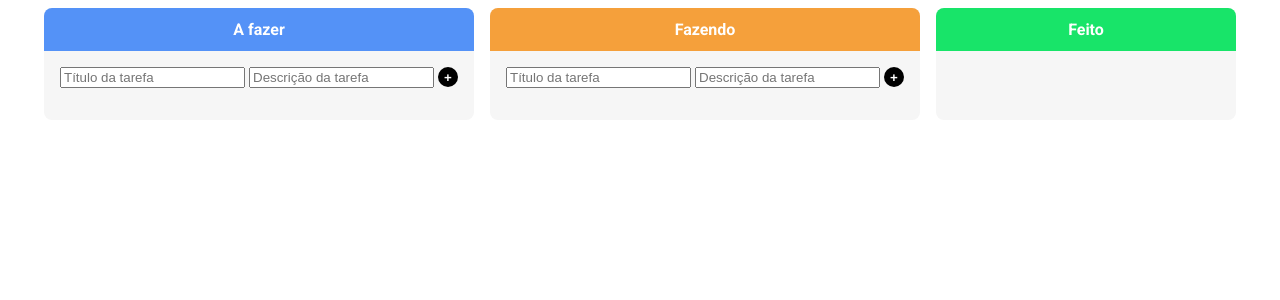
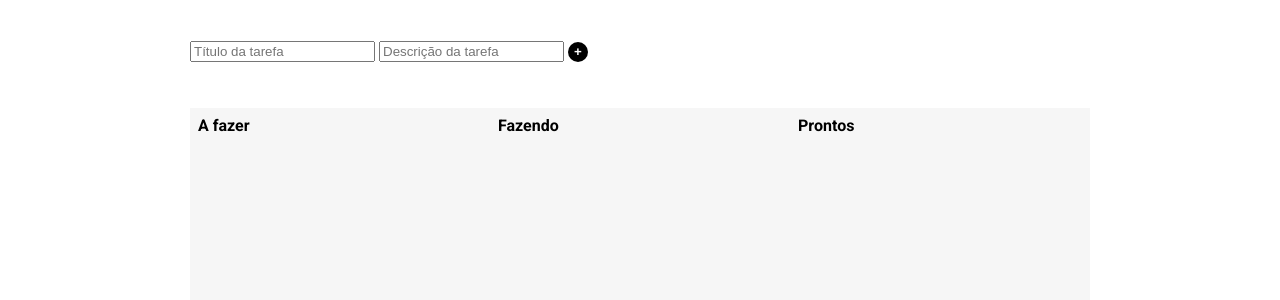
Before and after one commit to portellaluana/kanban-dashboard, a React (Vite) app: page / in a window 1280 px wide. Shown: the top 300 px of the page. Built offline with nearby package versions, Linux system fonts and the light colour scheme.

Commit message:
fix/ajustando colunagem drag on drop

```diff
--- a/src/App.tsx
+++ b/src/App.tsx
@@ -1,13 +1,9 @@
-import  Doing  from "./components/doing/Doing";
-import { Done } from "./components/done/Done";
-import  Todo  from "./components/todo/Todo";
+import Dashboard from "./components/Dashboard";
 
 function App() {
   return (
     <div className="dashboard">
-      <Todo></Todo>
-      <Doing></Doing>
-      <Done></Done>
+      <Dashboard/>
     </div>
   );
 }
--- /dev/null
+++ b/src/components/Dashboard.tsx
@@ -0,0 +1,116 @@
+import { Tarefa } from "../Tarefa";
+import { useState, useEffect } from "react";
+import { DragDropContext, Droppable } from "@hello-pangea/dnd";
+
+function Dashboard() {
+  const [columns, setColumns] = useState([
+    { id: 'tasks-a-fazer', title: 'A fazer', tasks: [] },
+    { id: 'tasks-fazendo', title: 'Fazendo', tasks: [] },
+    { id: 'tasks-prontas', title: 'Prontos', tasks: [] },
+  ]);
+
+  const [taskName, setTaskName] = useState('');
+  const [taskDescription, setTaskDescription] = useState('');
+
+  function handleAddTask(columnIndex, taskName, taskDescription) {
+    const updatedColumns = columns.map((column, index) => {
+      if (index === columnIndex) {
+        const newTask = {
+          id: `${column.tasks.length + 1}`,
+          name: taskName,
+          description: taskDescription,
+        };
+        return { ...column, tasks: [...column.tasks, newTask] };
+      }
+      return column;
+    });
+
+    setColumns(updatedColumns);
+    updateLocalStorage(updatedColumns);
+    setTaskName('');  // Clear input fields after adding task
+    setTaskDescription('');
+  }
+
+  function onDragEnd(result) {
+    if (!result.destination) {
+      return;
+    }
+
+    const sourceColumnIndex = parseInt(result.source.droppableId, 10);
+    const destinationColumnIndex = parseInt(result.destination.droppableId, 10);
+
+    const sourceIndex = result.source.index;
+    const destinationIndex = result.destination.index;
+
+    const updatedColumns = [...columns];
+    const [movedTask] = updatedColumns[sourceColumnIndex].tasks.splice(sourceIndex, 1);
+    updatedColumns[destinationColumnIndex].tasks.splice(destinationIndex, 0, movedTask);
+
+    setColumns(updatedColumns);
+    updateLocalStorage(updatedColumns);
+  }
+
+  function updateLocalStorage(columns) {
+    columns.forEach((column) => {
+      localStorage.setItem(column.id, JSON.stringify(column.tasks));
+    });
+  }
+
+  useEffect(() => {
+    const storedColumns = columns.map((column) => ({
+      ...column,
+      tasks: JSON.parse(localStorage.getItem(column.id)) || [],
+    }));
+    setColumns(storedColumns);
+  }, []);
+
+  return (
+    <div className="dashboard">
+      <DragDropContext onDragEnd={onDragEnd}>
+        {columns.map((column, columnIndex) => (
+          <Droppable key={column.id} droppableId={columnIndex.toString()} type="list" direction="vertical">
+            {(provided) => (
+              <div className="column" ref={provided.innerRef} {...provided.droppableProps}>
+                 {columnIndex === 0 && (
+                  <form
+                    className="form-container"
+                    onSubmit={(e) => {
+                      e.preventDefault();
+                      handleAddTask(columnIndex, taskName, taskDescription);
+                    }}
+                  >
+                    <input
+                      type="text"
+                      placeholder="Título da tarefa"
+                      className="input"
+                      value={taskName}
+                      onChange={(event) => setTaskName(event.target.value)}
+                    />
+                    <input
+                      type="text"
+                      placeholder="Descrição da tarefa"
+                      className="input"
+                      value={taskDescription}
+                      onChange={(event) => setTaskDescription(event.target.value)}
+                    />
+                    <button type="submit" className="button-add">
+                      +
+                    </button>
+                  </form>
+                )}
+                <h4 className="column-title">{column.title}</h4>
+                {column.tasks.map((task, index) => (
+                  <Tarefa key={task.id} task={task} index={index} />
+                ))}
+                {provided.placeholder}
+
+              </div>
+            )}
+          </Droppable>
+        ))}
+      </DragDropContext>
+    </div>
+  );
+}
+
+export default Dashboard;
--- a/src/components/doing/Doing.tsx
+++ b/src/components/doing/Doing.tsx
@@ -1,94 +1,110 @@
-import { useState, FormEvent, useEffect } from "react";
-import { Tarefa } from "../../Tarefa";
-import { DragDropContext, Droppable } from "@hello-pangea/dnd";
+// import { useState, FormEvent, useEffect } from "react";
+// import { Tarefa } from "../../Tarefa";
+// import { DragDropContext, Droppable } from "@hello-pangea/dnd";
 
-function Doing() {
-  const [taskName, setTaskName] = useState('');
-  const [taskDescription, setTaskDescription] = useState('');
-  const [title, setTitle] = useState([]);
+// function Doing() {
+//   const [taskName, setTaskName] = useState('');
+//   const [taskDescription, setTaskDescription] = useState('');
+//   const [tasks, setTasks] = useState([]);
 
-  function handleAddTask(event: FormEvent) {
-    event.preventDefault();
+//   function handleAddTask(event: FormEvent) {
+//     event.preventDefault();
 
-    if (taskName === "") return;
+//     if (taskName === "") return;
 
-    const newItem = {
-      id: `${title.length + 1}`,
-      name: taskName,
-      description: taskDescription,
-    };
+//     const newItem = {
+//       id: `${tasks.length + 1}`,
+//       name: taskName,
+//       description: taskDescription,
+//     };
 
-    setTitle((allTasks) => [...allTasks, newItem]);
-    setTaskName("");
-    setTaskDescription("");
+//     setTasks((prevTasks) => [...prevTasks, newItem]);
+//     setTaskName("");
+//     setTaskDescription("");
 
-    localStorage.setItem("tarefas-fazendo", JSON.stringify([...title, newItem]));
-  }
+//     localStorage.setItem("tarefas-fazendo", JSON.stringify([...tasks, newItem]));
+//   }
 
-  function reoder<T>(list: T[], startIndex: number, endIndex: number) {
-    const result = Array.from(list);
-    const [removed] = result.splice(startIndex, 1);
-    result.splice(endIndex, 0, removed);
-    return result;
-  }
+//   function reoder<T>(list: T[], startIndex: number, endIndex: number) {
+//     const result = Array.from(list);
+//     const [removed] = result.splice(startIndex, 1);
+//     result.splice(endIndex, 0, removed);
+//     return result;
+//   }
 
-  function ondragend(result: any) {
-    if (!result.destination) {
-      return;
-    }
+//   function ondragend(result: any) {
+//     if (!result.destination) {
+//       return;
+//     }
 
-    const items = reoder(title, result.source.index, result.destination.index);
-    setTitle(items);
+//     const sourceIndex = result.source.index;
+//     const destinationIndex = result.destination.index;
 
-    localStorage.setItem("tarefas-fazendo", JSON.stringify(items));
-  }
+//     if (result.source.droppableId !== result.destination.droppableId) {
+//       const updatedSourceTasks = [...tasks];
+//       const [removed] = updatedSourceTasks.splice(sourceIndex, 1);
 
-  useEffect(() => {
-    const storedTasks = JSON.parse(localStorage.getItem("tarefas-fazendo")) || [];
-    setTitle(storedTasks);
-  }, []);
+//       const updatedDestinationTasks = [...tasks];
+//       updatedDestinationTasks.splice(destinationIndex, 0, removed);
 
-  return (
-    <>
-      <div className="coluna">
-        <h4 className="title-doing">Fazendo</h4>
+//       setTasks(updatedDestinationTasks);
 
-        <section className="container-tarefas">
-          <DragDropContext onDragEnd={ondragend}>
-            <Droppable droppableId="tasks" type="list" direction="vertical">
-              {(provided) => (
-                <article ref={provided.innerRef} {...provided.droppableProps}>
-                  {title.map((task, index) => (
-                    <Tarefa key={index} task={task} index={index} />
-                  ))}
-                  {provided.placeholder}
-                </article>
-              )}
-            </Droppable>
-          </DragDropContext>
-          <form className="form-container" onSubmit={handleAddTask}>
-            <input
-              type="text"
-              placeholder="Título da tarefa"
-              className="input"
-              value={taskName}
-              onChange={(event) => setTaskName(event.target.value)}
-            />
-            <input
-              type="text"
-              placeholder="Descrição da tarefa"
-              className="input"
-              value={taskDescription}
-              onChange={(event) => setTaskDescription(event.target.value)}
-            />
-            <button type="submit" className="button-add">
-              +
-            </button>
-          </form>
-        </section>
-      </div>
-    </>
-  );
-}
+//       localStorage.setItem("tarefas-fazendo", JSON.stringify(updatedSourceTasks));
+//       localStorage.setItem("tarefas-concluidas", JSON.stringify(updatedDestinationTasks));
+//     } else {
+//       const updatedTasks = reoder([...tasks], sourceIndex, destinationIndex);
+//       setTasks(updatedTasks);
 
-export default Doing;
+//       localStorage.setItem("tarefas-fazendo", JSON.stringify(updatedTasks));
+//     }
+//   }
+
+//   useEffect(() => {
+//     const storedTasks = JSON.parse(localStorage.getItem("tarefas-fazendo")) || [];
+//     setTasks(storedTasks);
+//   }, []);
+
+//   return (
+//     <>
+//       <div className="coluna">
+//         <h4 className="title-doing">Fazendo</h4>
+
+//         <section className="container-tarefas">
+//           <DragDropContext onDragEnd={ondragend}>
+//             <Droppable droppableId="tasks-doing" type="list" direction="vertical">
+//               {(provided) => (
+//                 <article ref={provided.innerRef} {...provided.droppableProps}>
+//                   {tasks.map((task, index) => (
+//                     <Tarefa key={task.id} task={task} index={index} />
+//                   ))}
+//                   {provided.placeholder}
+//                 </article>
+//               )}
+//             </Droppable>
+//           </DragDropContext>
+//           <form className="form-container" onSubmit={handleAddTask}>
+//             <input
+//               type="text"
+//               placeholder="Título da tarefa"
+//               className="input"
+//               value={taskName}
+//               onChange={(event) => setTaskName(event.target.value)}
+//             />
+//             <input
+//               type="text"
+//               placeholder="Descrição da tarefa"
+//               className="input"
+//               value={taskDescription}
+//               onChange={(event) => setTaskDescription(event.target.value)}
+//             />
+//             <button type="submit" className="button-add">
+//               +
+//             </button>
+//           </form>
+//         </section>
+//       </div>
+//     </>
+//   );
+// }
+
+// export default Doing;
--- a/src/components/todo/Todo.tsx
+++ b/src/components/todo/Todo.tsx
@@ -1,94 +1,111 @@
-import { useState, FormEvent, useEffect } from "react";
-import { Tarefa } from "../../Tarefa";
-import { DragDropContext, Droppable } from "@hello-pangea/dnd";
+// import { useState, FormEvent, useEffect } from "react";
+// import { Tarefa } from "../../Tarefa";
+// import { DragDropContext, Droppable } from "@hello-pangea/dnd";
 
-function Todo() {
-  const [taskName, setTaskName] = useState('');
-  const [taskDescription, setTaskDescription] = useState('');
-  const [title, setTitle] = useState([]);
+// function Todo() {
+//   const [taskName, setTaskName] = useState('');
+//   const [taskDescription, setTaskDescription] = useState('');
+//   const [tasks, setTasks] = useState([]);
 
-  function handleAddTask(event: FormEvent) {
-    event.preventDefault();
+//   function handleAddTask(event: FormEvent) {
+//     event.preventDefault();
 
-    if (taskName === "") return;
+//     if (taskName === "") return;
 
-    const newItem = {
-      id: `${title.length + 1}`,
-      name: taskName,
-      description: taskDescription,
-    };
+//     const newItem = {
+//       id: `${tasks.length + 1}`,
+//       name: taskName,
+//       description: taskDescription,
+//     };
 
-    setTitle((allTasks) => [...allTasks, newItem]);
-    setTaskName("");
-    setTaskDescription("");
+//     setTasks((prevTasks) => [...prevTasks, newItem]);
+//     setTaskName("");
+//     setTaskDescription("");
 
-    localStorage.setItem("tarefas-a-fazer", JSON.stringify([...title, newItem]));
-  }
+//     localStorage.setItem("tarefas-a-fazer", JSON.stringify([...tasks, newItem]));
+//   }
 
-  function reoder<T>(list: T[], startIndex: number, endIndex: number) {
-    const result = Array.from(list);
-    const [reordenado] = result.splice(startIndex, 1);
-    result.splice(endIndex, 0, reordenado);
-    return result;
-  }
+//   function reoder<T>(list: T[], startIndex: number, endIndex: number) {
+//     const result = Array.from(list);
+//     const [removed] = result.splice(startIndex, 1);
+//     result.splice(endIndex, 0, removed);
+//     return result;
+//   }
 
-  function ondragend(result: any) {
-    if (!result.destination) {
-      return;
-    }
+//   function ondragend(result: any) {
+//     if (!result.destination) {
+//       return;
+//     }
+//     const sourceIndex = result.source.index;
+//     const destinationIndex = result.destination.index;
 
-    const items = reoder(title, result.source.index, result.destination.index);
-    setTitle(items);
+//     console.log(result.destination.droppableId)
+//     if (result.source.droppableId !== result.destination.droppableId) {
 
-    localStorage.setItem("tarefas-a-fazer", JSON.stringify(items));
-  }
+//       const updatedSourceTasks = [...tasks];
+//       const [removed] = updatedSourceTasks.splice(sourceIndex, 1);
 
-  useEffect(() => {
-    const storedTasks = JSON.parse(localStorage.getItem("tarefas-a-fazer")) || [];
-    setTitle(storedTasks);
-  }, []);
+//       const updatedDestinationTasks = [...tasks];
+//       updatedDestinationTasks.splice(destinationIndex, 0, removed);
 
-  return (
-    <>
-      <div className="coluna">
-        <h4 className="title">A fazer</h4>
+//       setTasks(updatedDestinationTasks);
 
-        <section className="container-tarefas">
-          <DragDropContext onDragEnd={ondragend}>
-            <Droppable droppableId="tasks" type="list" direction="vertical">
-              {(provided) => (
-                <article ref={provided.innerRef} {...provided.droppableProps}>
-                  {title.map((task, index) => (
-                    <Tarefa key={index} task={task} index={index} />
-                  ))}
-                  {provided.placeholder}
-                </article>
-              )}
-            </Droppable>
-          </DragDropContext>
-          <form className="form-container" onSubmit={handleAddTask}>
-            <input
-              type="text"
-              placeholder="Título da tarefa"
-              className="input"
-              value={taskName}
-              onChange={(event) => setTaskName(event.target.value)}
-            />
-            <input
-              type="text"
-              placeholder="Descrição da tarefa"
-              className="input"
-              value={taskDescription}
-              onChange={(event) => setTaskDescription(event.target.value)}
-            />
-            <button type="submit" className="button-add">
-              +
-            </button>
-          </form>
-        </section>
-      </div>
-    </>
-  );
-}
+//       localStorage.setItem("tarefas-a-fazer", JSON.stringify(updatedSourceTasks));
+//       localStorage.setItem("tarefas-fazendo", JSON.stringify(updatedDestinationTasks));
+//     } else {
+//       const updatedTasks = reoder([...tasks], sourceIndex, destinationIndex);
+//       setTasks(updatedTasks);
 
-export default Todo;
+//       localStorage.setItem("tarefas-a-fazer", JSON.stringify(updatedTasks));
+//     }
+//   }
+
+//   useEffect(() => {
+//     const storedTasks = JSON.parse(localStorage.getItem("tarefas-a-fazer")) || [];
+//     setTasks(storedTasks);
+//   }, []);
+
+//   return (
+//     <>
+//       <div className="coluna">
+//         <h4 className="title">A fazer</h4>
+
+//         <section className="container-tarefas">
+//           <DragDropContext onDragEnd={ondragend}>
+//             <Droppable droppableId="tasks-todo" type="list" direction="vertical">
+//               {(provided) => (
+//                 <article ref={provided.innerRef} {...provided.droppableProps}>
+//                   {tasks.map((task, index) => (
+//                     <Tarefa key={task.id} task={task} index={index} />
+//                   ))}
+//                   {provided.placeholder}
+//                 </article>
+//               )}
+//             </Droppable>
+//           </DragDropContext>
+//           <form className="form-container" onSubmit={handleAddTask}>
+//             <input
+//               type="text"
+//               placeholder="Título da tarefa"
+//               className="input"
+//               value={taskName}
+//               onChange={(event) => setTaskName(event.target.value)}
+//             />
+//             <input
+//               type="text"
+//               placeholder="Descrição da tarefa"
+//               className="input"
+//               value={taskDescription}
+//               onChange={(event) => setTaskDescription(event.target.value)}
+//             />
+//             <button type="submit" className="button-add">
+//               +
+//             </button>
+//           </form>
+//         </section>
+//       </div>
+//     </>
+//   );
+// }
+
+// export default Todo;
--- a/src/index.css
+++ b/src/index.css
@@ -39,12 +39,7 @@ padding: 12px;
   margin: 8px;
 }
 
-.form-container{
-  display: flex;
-  margin: 8px 8px 16px 8px;
-  align-items: flex-start;
-  justify-content: center;
-}
+
 .input{
   margin: 0 4px 16px 0;
 }
@@ -72,3 +67,23 @@ margin: 4px 0 0 0;
   align-items: center;
   justify-content: center;
 }
+.column{
+  min-width: 300px;
+  background-color: #F6F6F6;
+
+  min-height: 200px;
+}
+.dashboard{
+  display: flex;
+  justify-content: center;
+  align-items: center;
+  position: relative;
+  top: 50px;
+}
+.form-container{
+position: absolute;
+bottom: 230px;
+}
+h4{
+  margin: 8px;
+}
```
